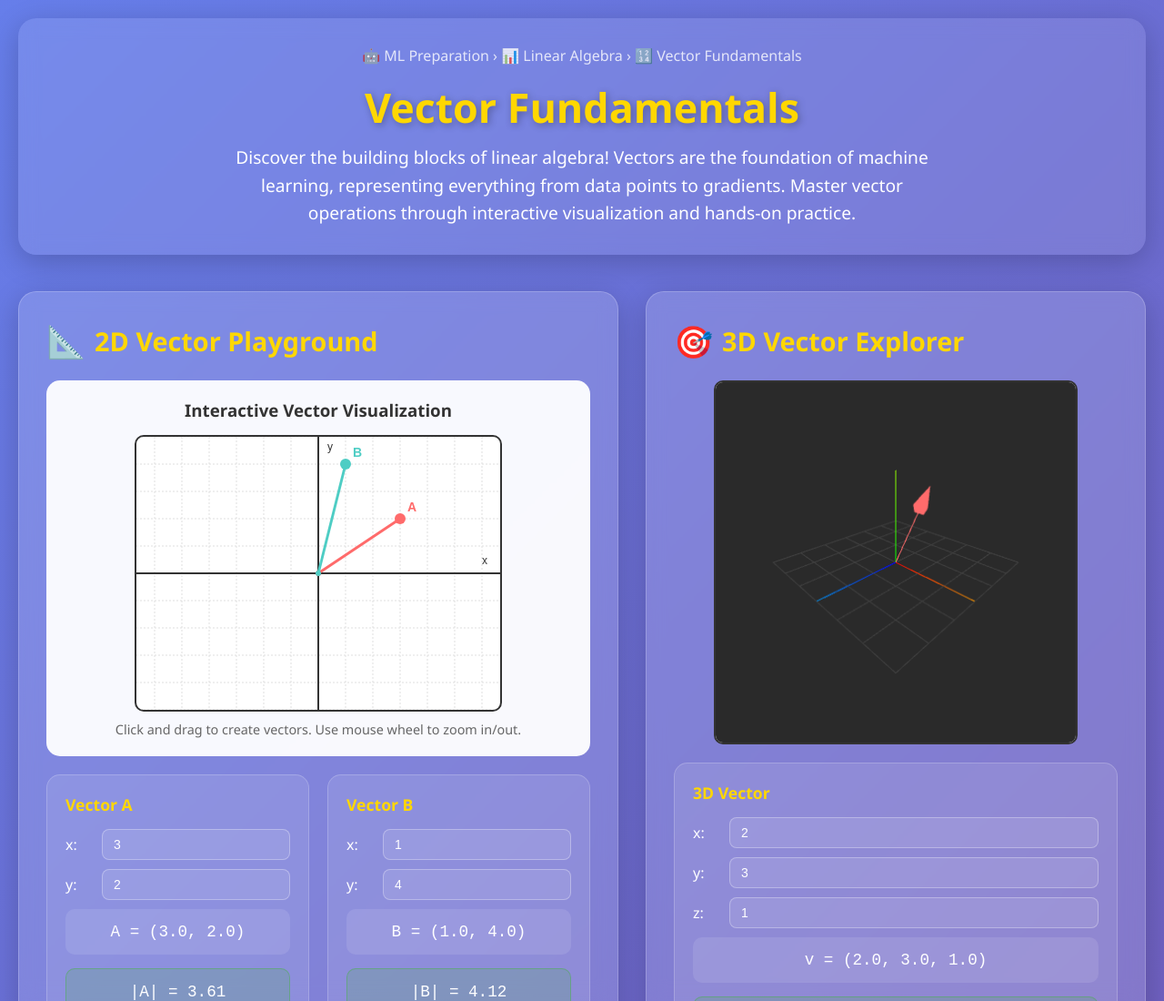
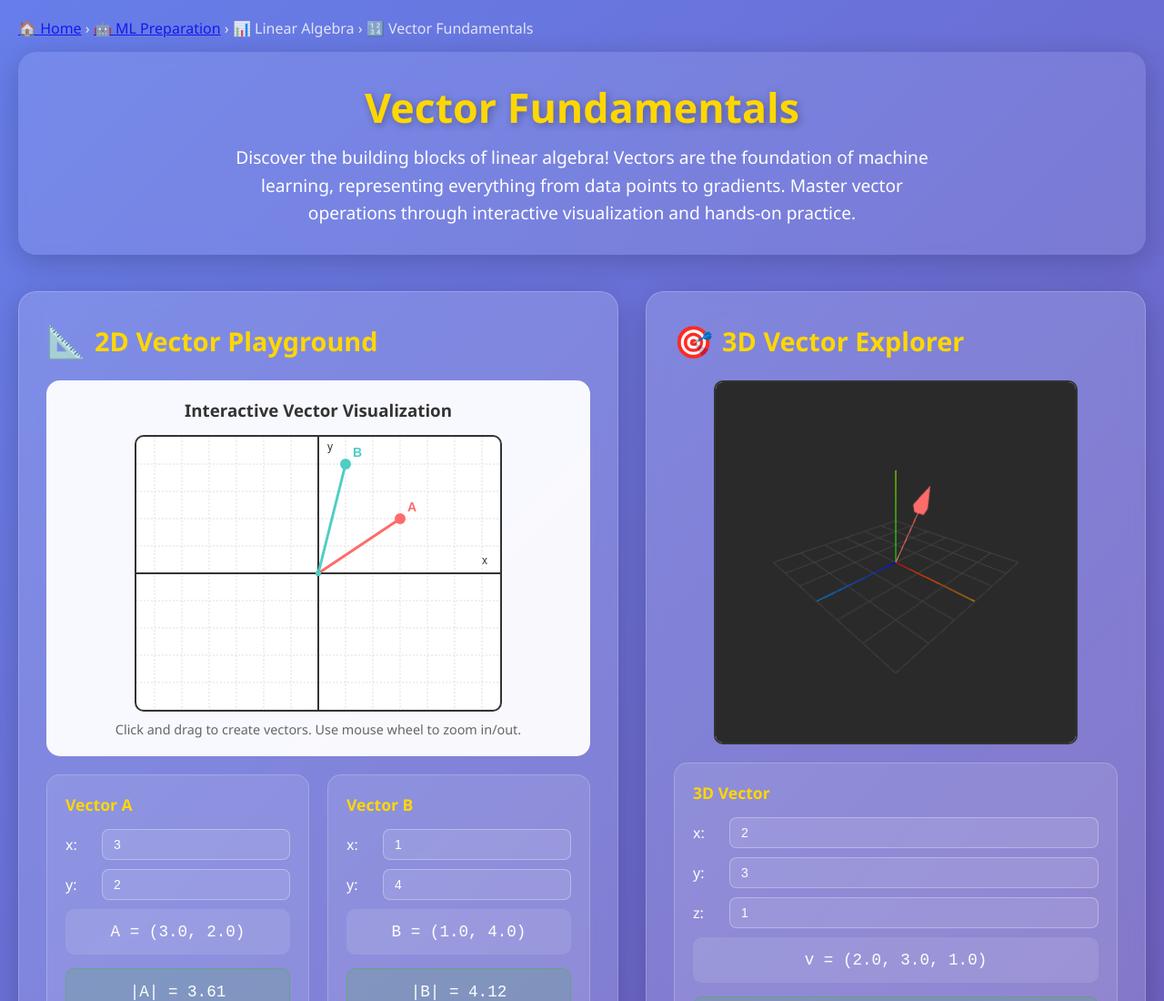
Before and after one commit to jersjar7/my-github-tutorials, a plain HTML site: page ml-prep/linear-algebra/vectors/index.html in a window 1280 px wide. Shown: the top 1100 px of the page at 91% size. Drawn offline with nearby package versions, Linux system fonts and the light colour scheme.

Commit message:
Update index.html

```diff
--- a/ml-prep/linear-algebra/vectors/index.html
+++ b/ml-prep/linear-algebra/vectors/index.html
@@ -9,8 +9,15 @@
 </head>
 <body>
     <div class="container">
+        <div class="navigation">
+            <div class="breadcrumb">
+                <a href="../../../">🏠 Home</a> ›
+                <a href="../../">🤖 ML Preparation</a> ›
+                📊 Linear Algebra ›
+                🔢 Vector Fundamentals
+            </div>
+        </div>
         <div class="header">
-            <div class="breadcrumb">🤖 ML Preparation › 📊 Linear Algebra › 🔢 Vector Fundamentals</div>
             <h1>Vector Fundamentals</h1>
             <p class="description">
                 Discover the building blocks of linear algebra! Vectors are the foundation of machine learning, representing everything from data points to gradients. Master vector operations through interactive visualization and hands-on practice.
```
